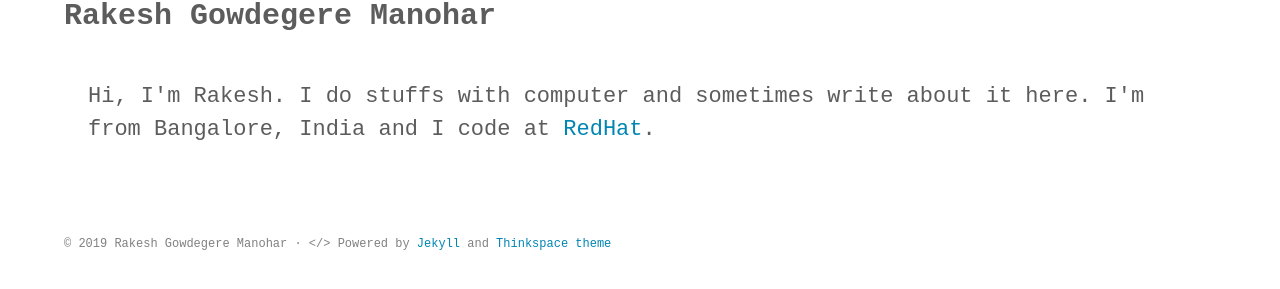
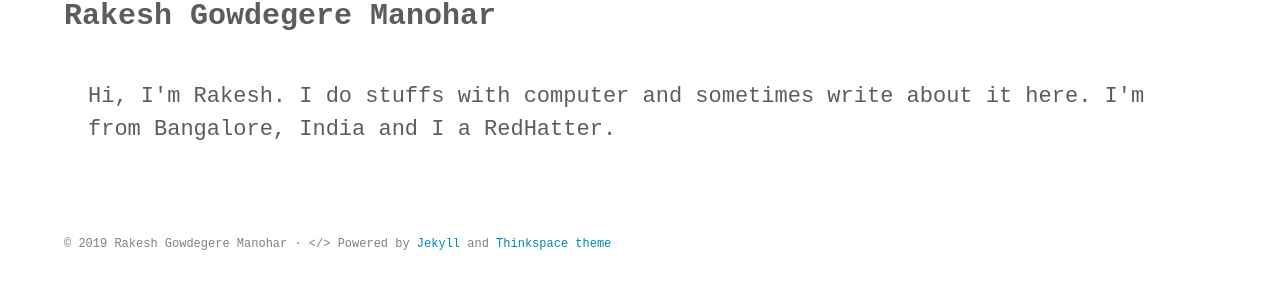
Before and after one commit to rakeshgm/rakeshgm.guthub.io, a Jekyll site: the page built from index.html, in a window 1280 px wide. Shown: the part 141-430 px from the top of the page. Built offline with Jekyll 4.4.1, drawn with Linux system fonts in a browser that asks for light colours; some web fonts are replaced.

Commit message:
Text changed

```diff
--- a/_includes/intro.html
+++ b/_includes/intro.html
@@ -1,5 +1,5 @@
 <section class="intro">
   <div class="container">
-    <p class="lead">Hi, I'm Rakesh. I do stuffs with computer and sometimes write about it here. I'm from Bangalore, India and I code at <a href="#">RedHat</a>.</p>
+    <p class="lead">Hi, I'm Rakesh. I do stuffs with computer and sometimes write about it here. I'm from Bangalore, India and I a RedHatter</a>.</p>
   </div>
 </section>
```
